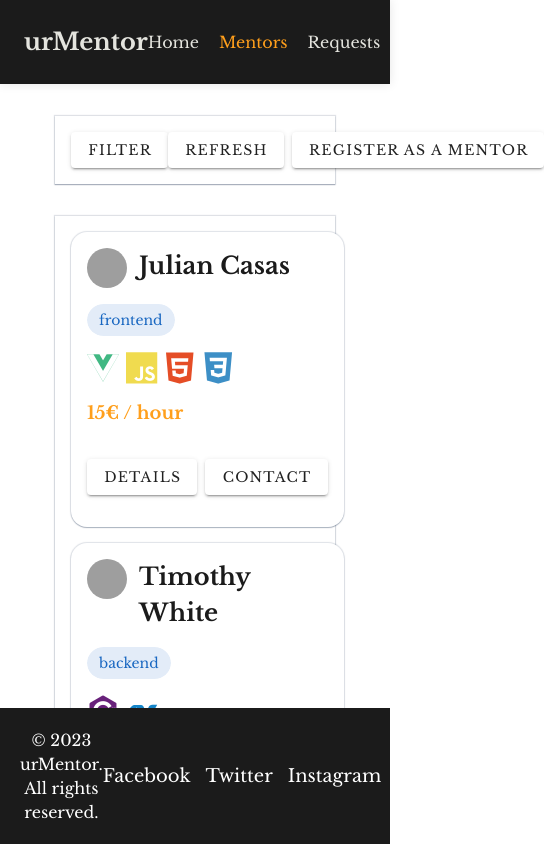
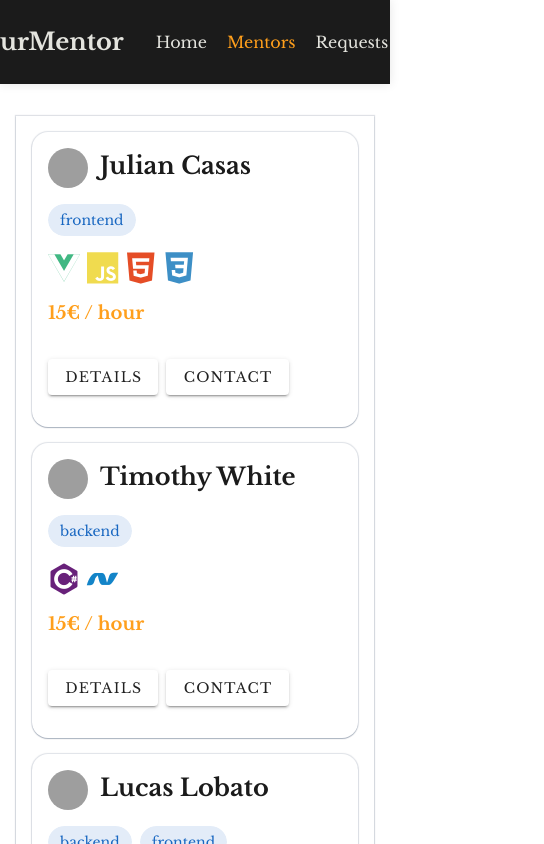
Before and after one commit to lucaslobat/VUE-PROJECTS, a Vue app in the folder ur-mentor/: page /mentors in a window 390 px wide. Shown: the top 844 px of the page, 544 px wide, since content can reach past the window. Built offline with nearby package versions, Linux system fonts and the light colour scheme; grey boxes are pictures that could not be loaded.

Commit message:
Improving some styles to work on mobiles

```diff
--- a/ur-mentor/package.json
+++ b/ur-mentor/package.json
@@ -9,6 +9,12 @@
     "preview": "vite preview"
   },
   "dependencies": {
+    "@fortawesome/fontawesome-free": "^6.5.1",
+    "@fortawesome/fontawesome-svg-core": "^6.5.1",
+    "@fortawesome/free-brands-svg-icons": "^6.5.1",
+    "@fortawesome/free-regular-svg-icons": "^6.5.1",
+    "@fortawesome/free-solid-svg-icons": "^6.5.1",
+    "@fortawesome/vue-fontawesome": "^3.0.5",
     "devicon": "^2.15.1",
     "vue": "^3.3.8",
     "vue-router": "^4.2.5",
--- a/ur-mentor/src/Views/MentorList.vue
+++ b/ur-mentor/src/Views/MentorList.vue
@@ -1,6 +1,6 @@
 <template>
   <!-- Control Bar -->
-  <MentorsControlBar/>
+  <!-- <MentorsControlBar/> -->
 
   <!-- MentorItems list -->
   <BaseContainer v-if="hasMentors" customClass="card-container mentors-list">
--- a/ur-mentor/src/components/Layout/Footer.vue
+++ b/ur-mentor/src/components/Layout/Footer.vue
@@ -7,10 +7,9 @@
         </div>
         <div>
           <ul class="social-icons">
-            <li><a href="#" target="_blank">Facebook</a></li>
-            <li><a href="#" target="_blank">Twitter</a></li>
-            <li><a href="#" target="_blank">Instagram</a></li>
-            <!-- Add more social icons as needed -->
+            <li><a href="#">Facebook</a></li>
+            <li><a href="#">Twitter</a></li>
+            <li><a href="#">Instagram</a></li>
           </ul>
         </div>
       </div>
@@ -24,11 +23,7 @@
 footer {
   background-color: #1b1b1b;
   color: #fff;
-  padding: 20px;
-  text-align: center;
-  position: fixed;
-  bottom: 0;
-  width: 100%;
+  padding: 1.5em;
 }
 
 .footer-content {
@@ -53,4 +48,5 @@ footer {
   color: #fff;
   font-size: 18px;
 }
+
 </style>
--- a/ur-mentor/src/components/Layout/MainLayout.vue
+++ b/ur-mentor/src/components/Layout/MainLayout.vue
@@ -1,14 +1,16 @@
 <template>
+  <div class="root-container flex">
     <!-- Navbar -->
     <Navbar />
 
     <!-- Main container -->
-  <main class="main-layout">
+    <main class="main-layout flex">
       <RouterView></RouterView>
     </main>
 
     <!-- Footer -->
     <Footer />
+  </div>
 </template>
 <script>
 import Navbar from "./Navbar.vue";
@@ -19,11 +21,14 @@ export default {
 };
 </script>
 <style scoped>
-.main-layout{
-  display:flex;
+.root-container {
   flex-direction: column;
-  width:80vw;
-  margin:0 auto;
-  padding:1rem;
+  height: 100vh;
+}
+.main-layout {
+  flex-direction: column;
+  margin: 0 auto;
+  padding: 1rem;
+  flex:1;
 }
 </style>
--- a/ur-mentor/src/components/Layout/Navbar.vue
+++ b/ur-mentor/src/components/Layout/Navbar.vue
@@ -1,5 +1,6 @@
 <template>
-  <nav class="navbar">
+  <nav class="navbar flex">
+    <div class="navbar-content flex">
       <div class="navbar-logo">
         <RouterLink to="/">urMentor</RouterLink>
       </div>
@@ -14,6 +15,7 @@
           <RouterLink to="/requests">Requests</RouterLink>
         </li>
       </ul>
+    </div>
   </nav>
 </template>
 <script></script>
@@ -21,11 +23,19 @@
 .navbar {
   background-color: #1b1b1b;
   box-shadow: 0 0 10px rgba(0, 0, 0, 0.1);
-  display: flex;
+  justify-content: center;
+  align-items: center;
+  padding: 1.5rem;
+  width: 100%;
+  top: 0;
+  position: sticky;
+  z-index: 1;
+}
+
+.navbar-content {
   justify-content: space-between;
   align-items: center;
-  padding: 1.5rem;
-  width:100%
+  gap:4em;
 }
 
 .navbar-logo a {
@@ -53,6 +63,13 @@
 a:active,
 a.router-link-active,
 .navbar-links a:hover {
-  color: #FF9F1C;
+  color: #ff9f1c;
+}
+
+@media (width < 431px) {
+  .navbar-content {
+    gap:2em;
+    max-width: 100vw;
+  }
 }
 </style>
--- a/ur-mentor/src/components/MentorComponents/MentorsControlBar.vue
+++ b/ur-mentor/src/components/MentorComponents/MentorsControlBar.vue
@@ -18,13 +18,18 @@ export default {};
 </script>
 
 <style scoped>
+@media (width > 768px) {
+  .menu {
+    width: 100%;
+  }
+}
 .menu {
   width: 100%;
   justify-content: space-between;
   align-items: center;
 }
 
-.right-buttons{
-  gap:0.5em;
+.right-buttons {
+  gap: 0.5em;
 }
 </style>
--- a/ur-mentor/src/main.js
+++ b/ur-mentor/src/main.js
@@ -10,10 +10,24 @@ import BaseContainer from "./components/UserInterface/BaseContainer.vue";
 import BaseButton from "./components/UserInterface/BaseButton.vue";
 
 /* Vuetify */
-import 'vuetify/styles'
-import { createVuetify } from 'vuetify';
-import * as components from 'vuetify/components';
-import * as directives from 'vuetify/directives';
+import "vuetify/styles";
+import { createVuetify } from "vuetify";
+import { aliases, mdi } from "vuetify/iconsets/mdi";
+import * as components from "vuetify/components";
+import * as directives from "vuetify/directives";
+
+/* FontAwesome */
+/* import the fontawesome core */
+import { library } from "@fortawesome/fontawesome-svg-core";
+
+/* import font awesome icon component */
+import { FontAwesomeIcon } from "@fortawesome/vue-fontawesome";
+
+/* import specific icons */
+import { faUserSecret, faHouse } from "@fortawesome/free-solid-svg-icons";
+
+/* add icons to the library */
+library.add(faUserSecret, faHouse);
 
 /* Store */
 import storeIndex from "./Store/store-index";
@@ -21,12 +35,22 @@ import storeIndex from "./Store/store-index";
 /* Router */
 import router from "./Routes/router.js";
 
-
 const app = createApp(App);
-const vuetify = createVuetify({components,directives});
+const vuetify = createVuetify({
+  components,
+  directives,
+  icons: {
+    defaultSet: "mdi",
+    aliases,
+    sets: {
+      mdi,
+    },
+  },
+});
 
 app.component("BaseContainer", BaseContainer);
 app.component("BaseButton", BaseButton);
+app.component("font-awesome-icon", FontAwesomeIcon);
 
 app.use(storeIndex);
 app.use(router);
```
Also changed, not shown: 1 other file (tests, documents, lock files or other folders). Lines whose indentation alone changed are shown as unchanged.
